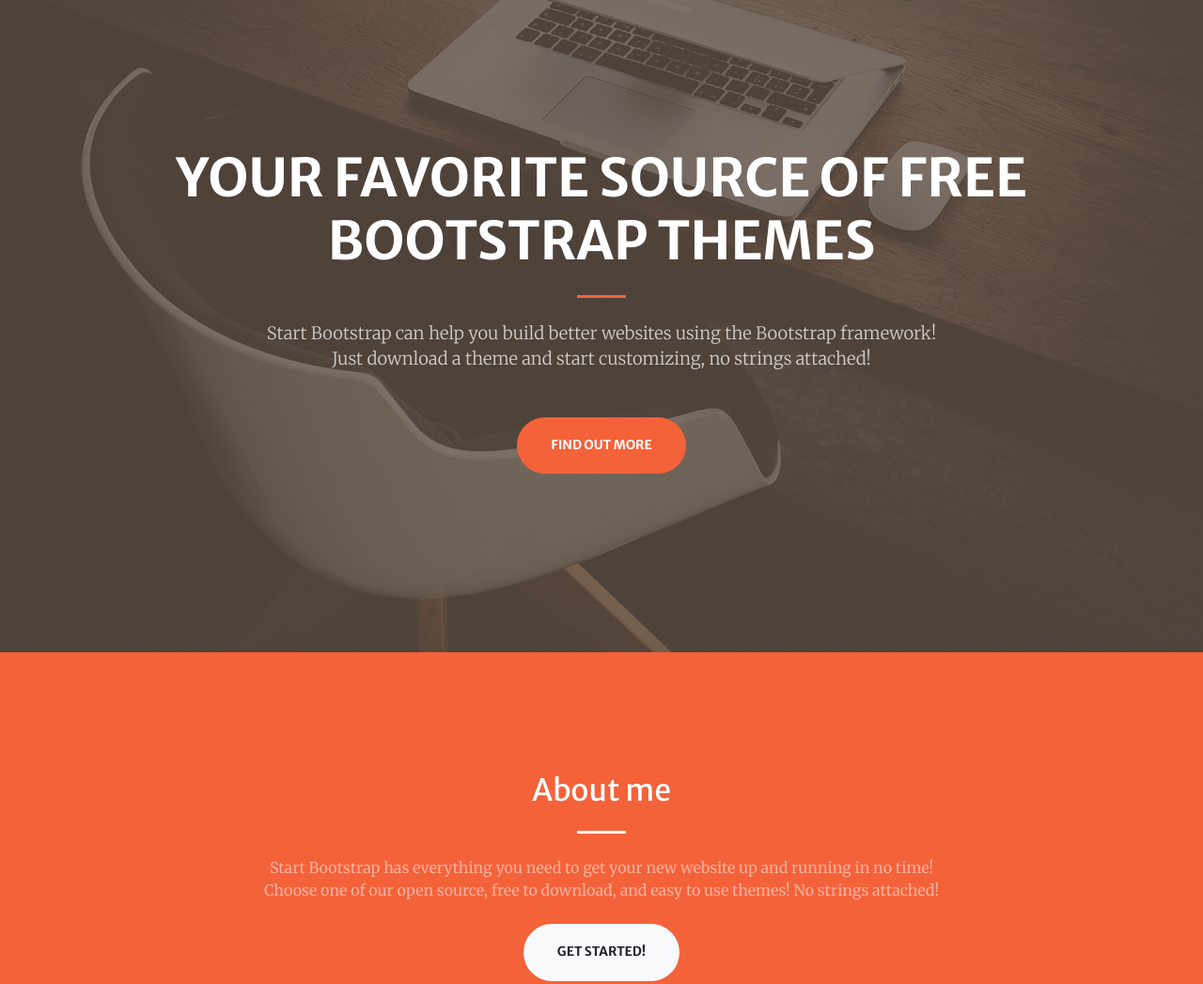
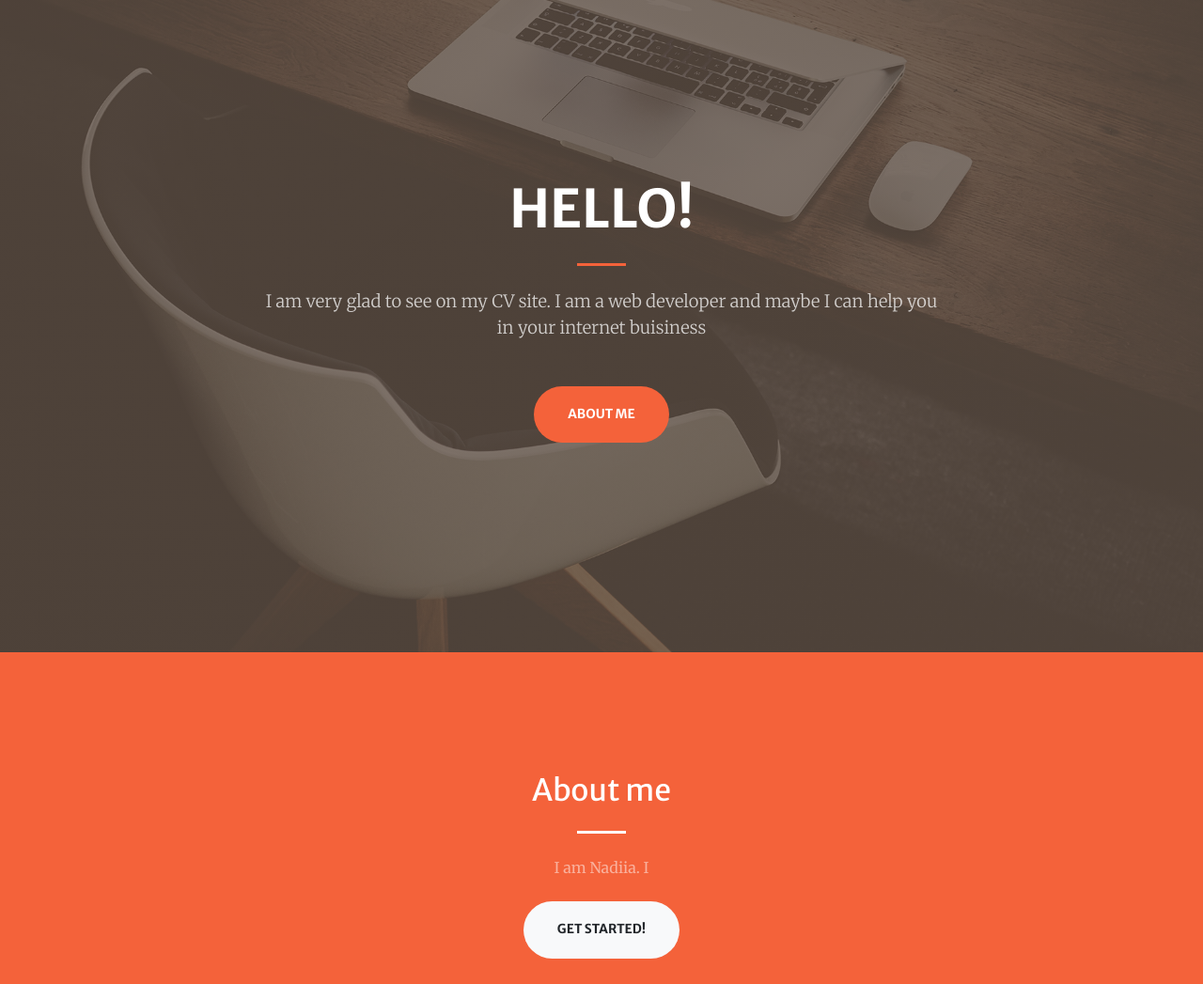
Before and after one commit to NadineAstakhova/gatsby-cv, a Gatsby site: page / in a window 1280 px wide. Shown: the part 106-1153 px from the top of the page at 94% size. Built offline with nearby package versions, Linux system fonts and the light colour scheme; Gatsby itself is replaced by a stand-in of ours.

Commit message:
some changes for text. todo images, text

```diff
--- a/src/components/header.js
+++ b/src/components/header.js
@@ -49,14 +49,12 @@
           <div className="container h-100">
             <div className="row h-100 align-items-center justify-content-center text-center">
               <div className="col-lg-10 align-self-end">
-                <h1 className="text-uppercase text-white font-weight-bold">Your Favorite Source of Free Bootstrap
-                  Themes</h1>
+                <h1 className="text-uppercase text-white font-weight-bold">Hello!</h1>
                 <hr className="divider my-4"/>
               </div>
               <div className="col-lg-8 align-self-baseline">
-                <p className="text-white-75 font-weight-light mb-5">Start Bootstrap can help you build better websites
-                  using the Bootstrap framework! Just download a theme and start customizing, no strings attached!</p>
-                <a className="btn btn-primary btn-xl js-scroll-trigger" href="#about" onClick={Scroller.handleAnchorScroll}>Find Out More</a>
+                <p className="text-white-75 font-weight-light mb-5"> I am very glad to see on my CV site. I am a web developer and maybe I can help you in your internet buisiness</p>
+                <a className="btn btn-primary btn-xl js-scroll-trigger" href="#about" onClick={Scroller.handleAnchorScroll}>About Me</a>
               </div>
             </div>
           </div>
--- a/src/pages/index.js
+++ b/src/pages/index.js
@@ -42,11 +42,7 @@
               <div className="col-lg-8 text-center">
                 <h2 className="text-white mt-0">About me</h2>
                 <hr className="divider light my-4"/>
-                <p className="text-white-50 mb-4">Start Bootstrap has everything you need to get your new website up
-                  and
-                  running in no time! Choose one of our open source, free to download, and easy to use themes! No
-                  strings
-                  attached!</p>
+                <p className="text-white-50 mb-4">I am Nadiia. I </p>
                 <a className="btn btn-light btn-xl js-scroll-trigger" href="#services"
                    onClick={Scroller.handleAnchorScroll}>Get Started!</a>
               </div>
```
